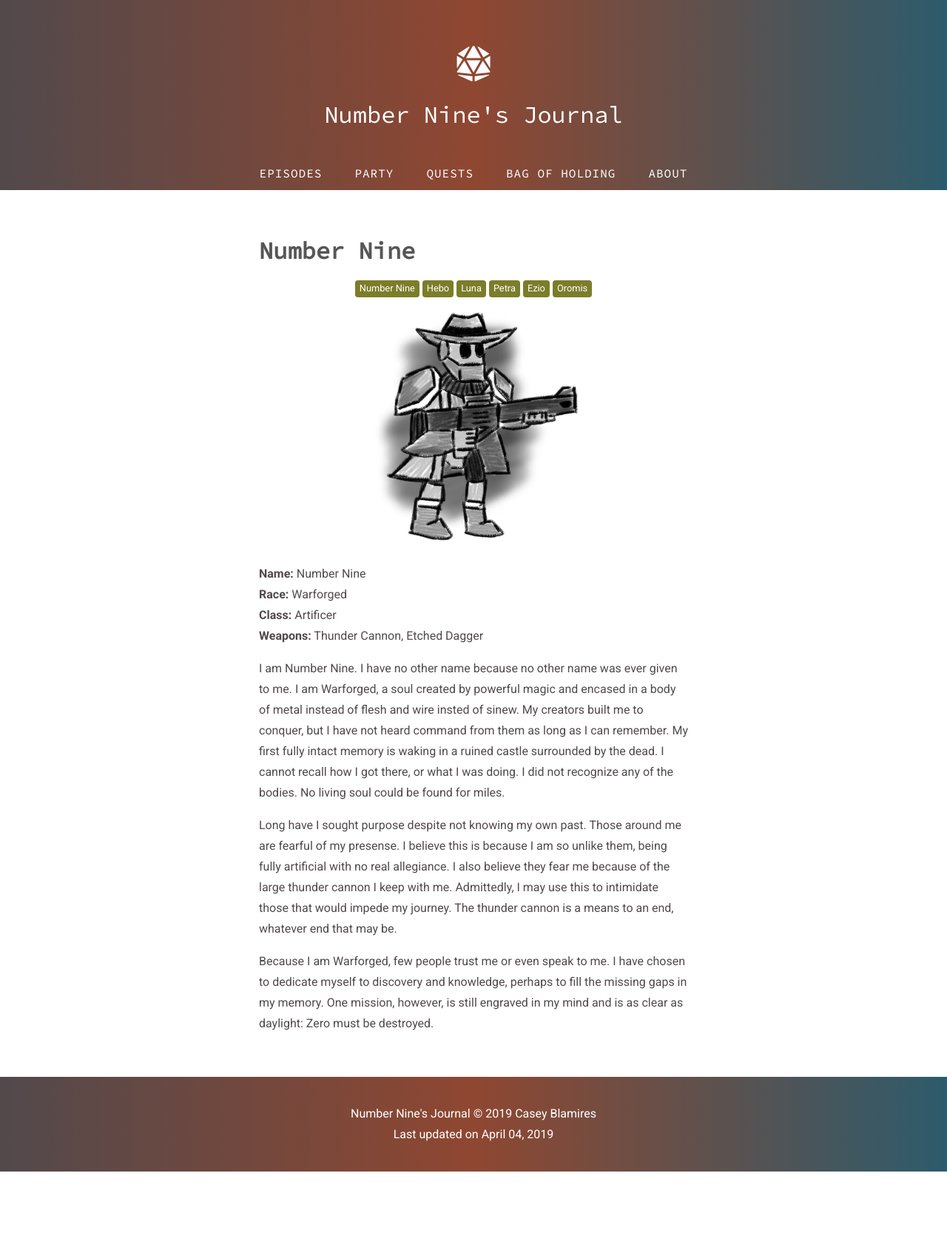
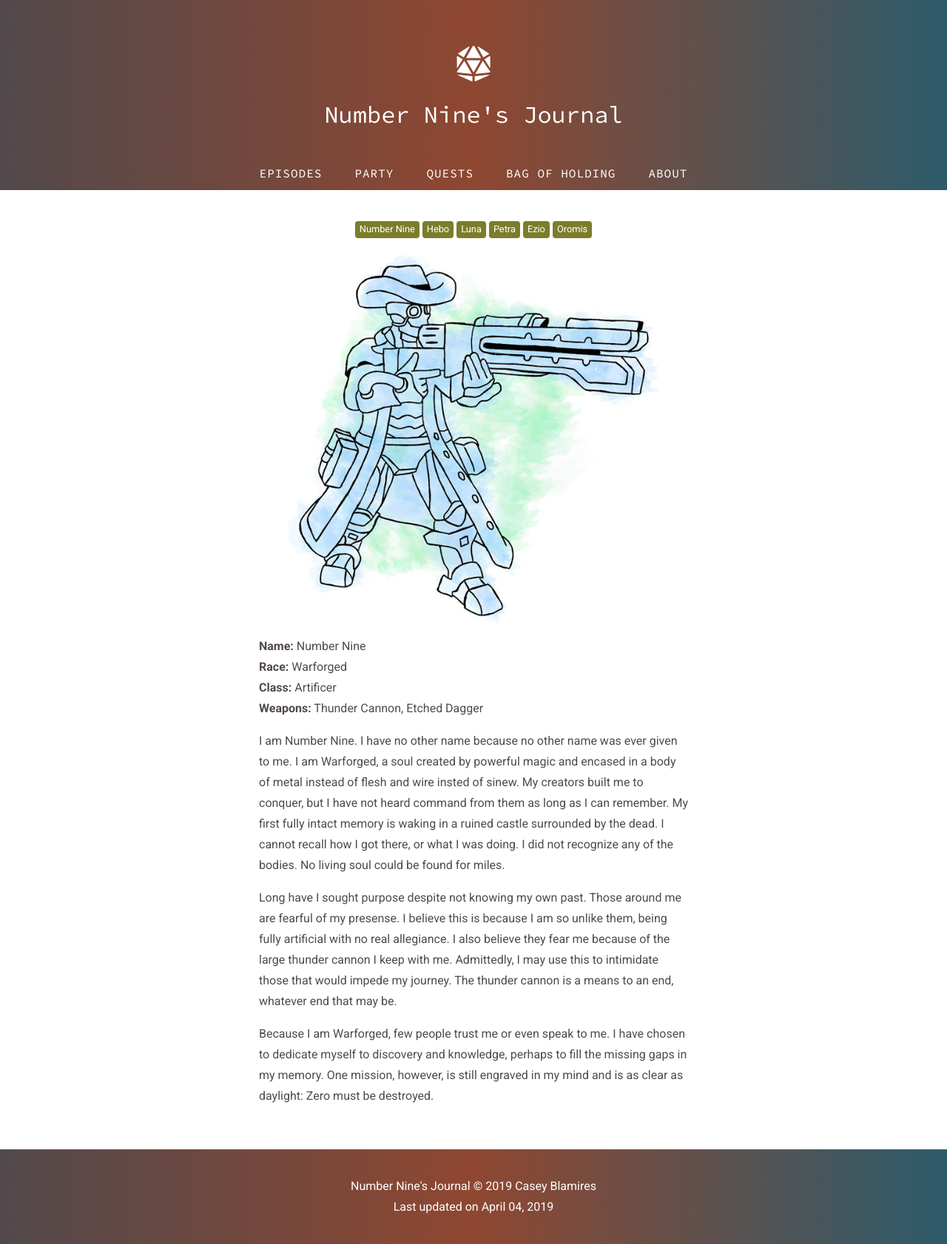
Before and after one commit to clblamires/ninesjournal, a Jekyll site: the page built from party/numbernine.html, in a window 1280 px wide. Shown: the whole page at 74% size. Built offline with Jekyll 4.4.1, drawn with Linux system fonts in a browser that asks for light colours; before the commit the page ends 1584 px from its top, so only the background shows below that.

Commit message:
updating characters

```diff
--- a/_layouts/party.html
+++ b/_layouts/party.html
@@ -7,7 +7,7 @@
 
 
     <main class="content">
-        <h1>{{ page.title }}</h1>
+        <!-- <h1>{{ page.title }}</h1> -->
 
         <nav id="party">
             <ul>
--- a/css/style.css
+++ b/css/style.css
@@ -455,7 +455,7 @@ button[type=submit]:hover {
 
 .hero-image {
     width: 100%;
-    max-width: 300px;
+    max-width: 500px;
     text-align: center;
 }
 
```
Also changed, not shown: _posts/2018-10-19-farms-and-spiders.md (+1 -1 lines), images/luna.jpg, images/nine.jpg, images/oromis.jpg, images/tabaxi.jpg, 4 other files.
